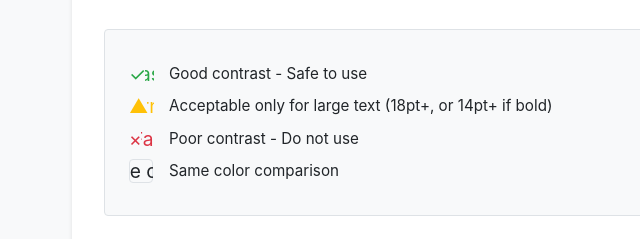
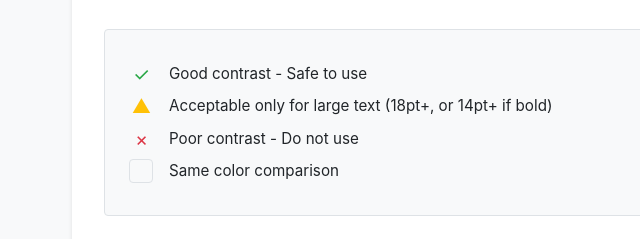
Before and after one commit to RichardNesbitt/color-contrast-matrix, a plain HTML site: page index.html in a window 1280 px wide. Shown: the part 451-690 px from the top of the page, 0-640 px from the left. Drawn offline with nearby package versions, Linux system fonts and the light colour scheme.

Commit message:
Update styles.css

```diff
--- a/css/styles.css
+++ b/css/styles.css
@@ -25,10 +25,10 @@ body {
 
 .sr-only {
     position: relative;
-    display: block;
-    width: 1px;
-    height: 1px;
-    margin: -1px;
+    display: block !important;
+    width: 1px !important;
+    height: 1px !important;
+    margin: -1px !important;
     padding: 0;
     border: 0;
     overflow: hidden;
```
